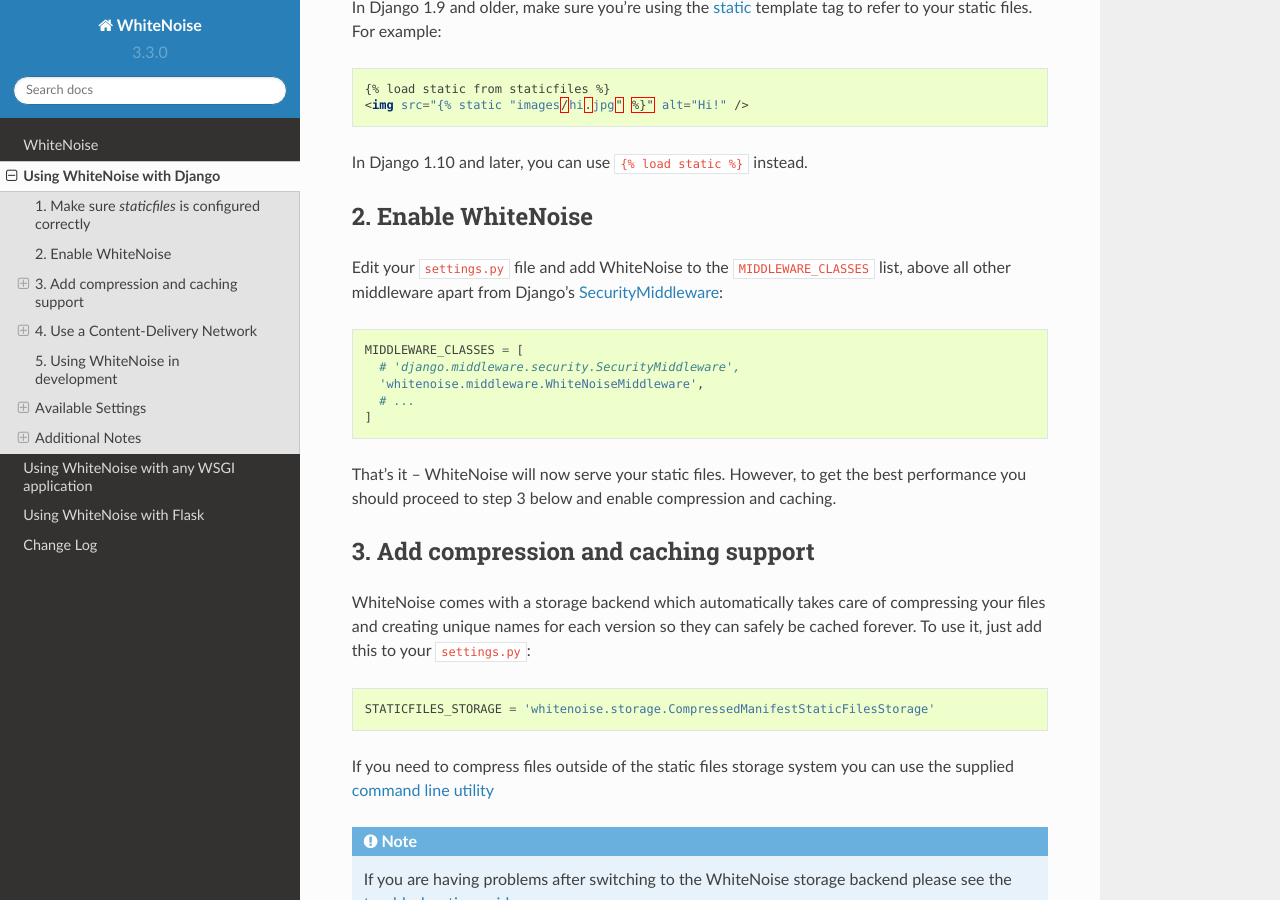
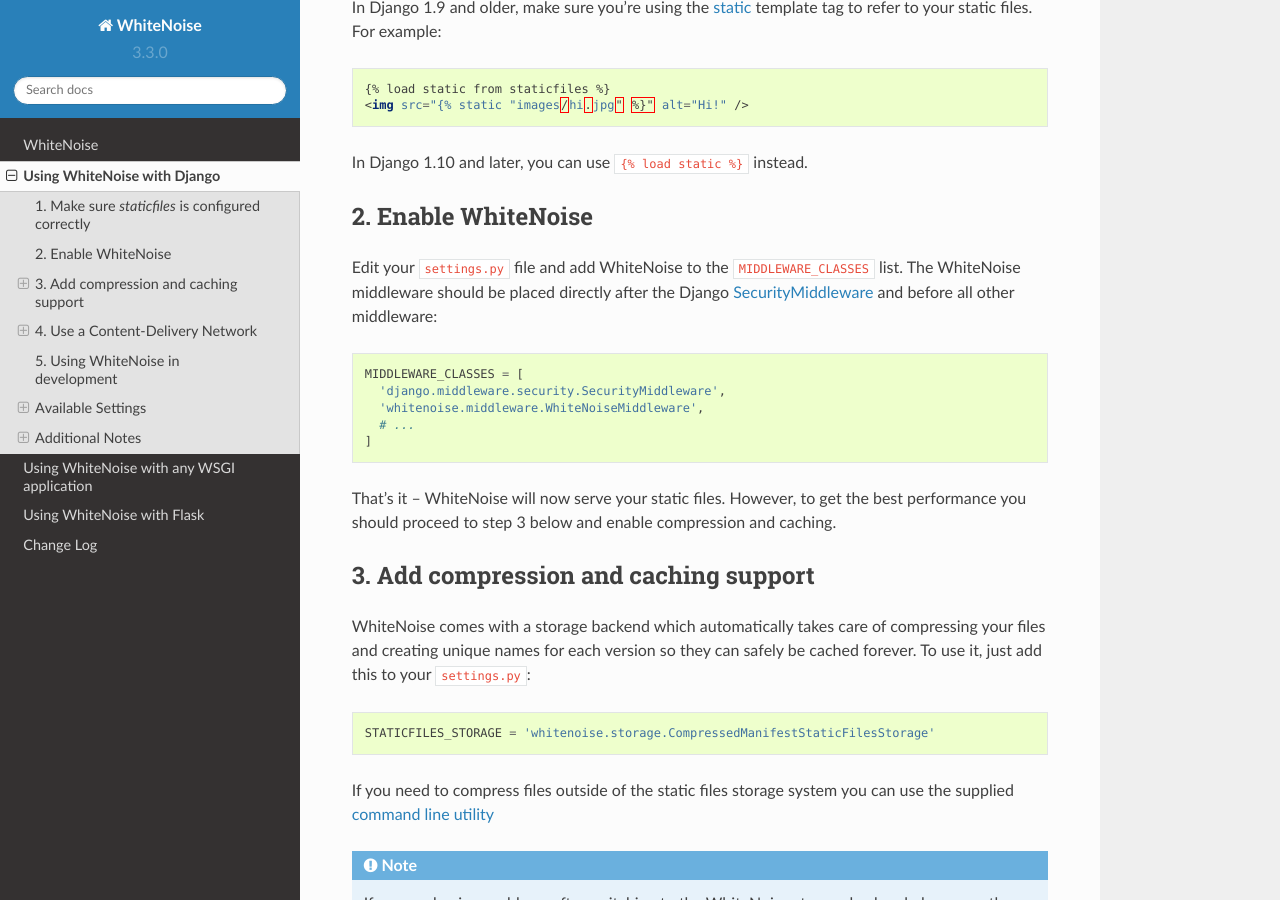
Before and after one commit to gorbunov87/white_noise, a Sphinx documentation site: the page built from docs/django.rst, in a window 1280 px wide and 900 px high, scrolled down 703 px. Built offline with Sphinx 7.4.7 and the Read the Docs theme 2.0.0, drawn with Linux system fonts in a browser that asks for light colours.

Commit message:
Clarify wording about SecurityMiddleware

```diff
--- a/docs/django.rst
+++ b/docs/django.rst
@@ -45,13 +45,13 @@
 --------------------
 
 Edit your ``settings.py`` file and add WhiteNoise to the ``MIDDLEWARE_CLASSES``
-list, above all other middleware apart from Django's `SecurityMiddleware
-<https://docs.djangoproject.com/en/stable/ref/middleware/#module-django.middleware.security>`_:
+list. The WhiteNoise middleware should be placed directly after the Django `SecurityMiddleware
+<https://docs.djangoproject.com/en/stable/ref/middleware/#module-django.middleware.security>`_ and before all other middleware:
 
 .. code-block:: python
 
    MIDDLEWARE_CLASSES = [
-     # 'django.middleware.security.SecurityMiddleware',
+     'django.middleware.security.SecurityMiddleware',
      'whitenoise.middleware.WhiteNoiseMiddleware',
      # ...
    ]
```
